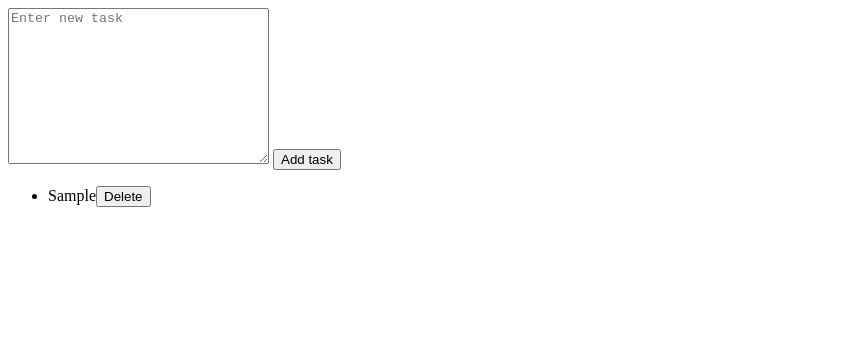
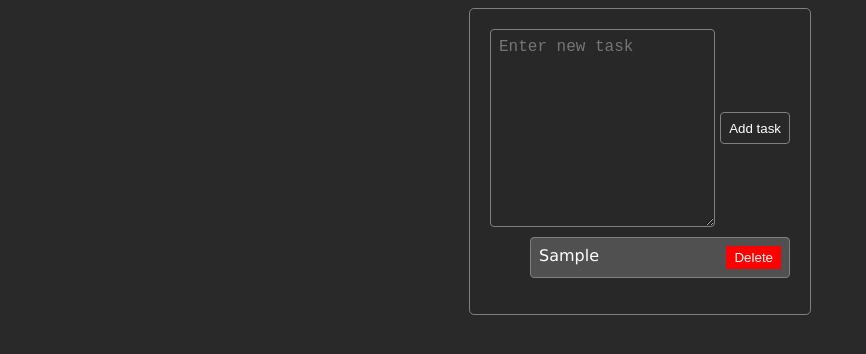
Before and after one commit to manuel-ios/ToDoApp, a plain HTML site: page index.html in a window 1280 px wide. Both pictures are taken after typing "Sample" into the empty fields and a click on the button "Add task". Shown: the whole page, without its empty margins (0-866 px from the left). Drawn offline with Linux system fonts and the light colour scheme.

Commit message:
To Do App Terminado

```diff
--- a/index.html
+++ b/index.html
@@ -8,7 +8,7 @@
     <title>Document</title>
 </head>
 <body>
-    <div class="todo-list">
+    <div id="todo-list">
         <form action="">
             <textarea name="new-task" id="new-task" cols="30" rows="10" placeholder="Enter new task"></textarea>
             <button type="submit" id="add-task">Add task</button>
--- a/script.js
+++ b/script.js
@@ -11,6 +11,7 @@ addButton.addEventListener("click", (e)=>{
 
     // creating th delete button
     let deleteBtn = document.createElement("button")
+
     deleteBtn.innerHTML  = "Delete"
     deleteBtn.classList.add("delete-task")
     task.appendChild(deleteBtn)
--- a/style.css
+++ b/style.css
@@ -0,0 +1,70 @@
+body{
+    font-family: Verdana, Geneva, Tahoma, sans-serif;
+    background-color: #292929;
+}
+#todo-list{
+    width: 300px;
+    margin: 0 auto;
+    padding: 20px;
+    background-color: #282828;
+    border-radius: 5px;
+    border: 1px solid grey;
+
+}
+
+form{
+    display: flex;
+    justify-content: space-between;
+    align-items: center;
+}
+#new-task{
+    flex: 1;
+    padding: 8px;
+    border-radius: 4px;
+    border: 1px solid grey;
+    background-color: #282828;
+    color: #fff;
+    font-size: 16px;
+}
+
+#add-task{
+    padding: 8px;
+    border-radius: 4px;
+    background-color: #282828;
+    color: #fff;
+    border: 1px solid grey;
+    margin-left: 5px ;
+    cursor: pointer;
+    height: 32px;
+}
+#task-list{
+    margin-top: 10px;
+
+}
+#task-list li{
+    list-style: none;
+    color:#fff ;
+    padding: 8px;
+    border-radius: 4px;
+    background-color: #505050;
+    border: 1px solid grey;
+    color: #fff;
+    display: flex;
+    justify-content: space-between;
+}
+#task-list span{
+    width: 75%;
+    word-wrap: break-word;
+}
+.delete-task{
+    background-color: red;
+    color: #fff;
+    border: none;
+    margin-left: 8px;
+    padding: 4px 8px;
+    cursor: pointer;
+    height: fit-content;
+}
+.delete-task:hover{
+    background-color: darkred;
+}
```
